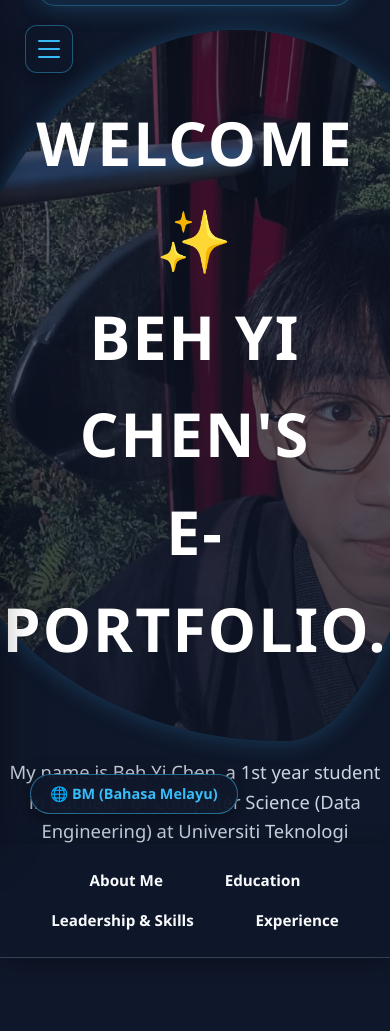
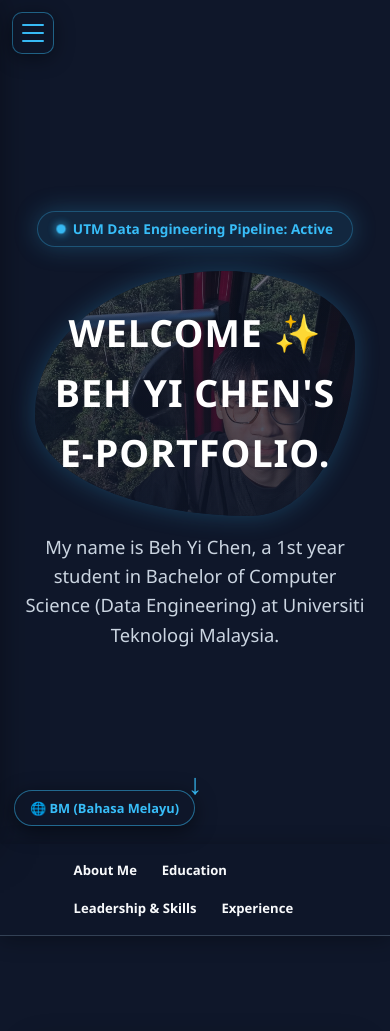
Before and after one commit to Chenbeh1219/e-portfolio, a plain HTML site: page index.html in a window 390 px wide. Shown: the top 1031 px of the page. Drawn offline with Linux system fonts and the light colour scheme.

Commit message:
index-portfolio-updated

```diff
--- a/index.html
+++ b/index.html
@@ -38,13 +38,13 @@
     /* --- 2. TOP-LEFT HAMBURGER MENU ICON & DRAWER --- */
     .menu-icon-btn {
       position: fixed;
-      top: 25px;
-      left: 25px;
-      width: 48px;
-      height: 48px;
-      background: rgba(15, 23, 42, 0.85);
+      top: 16px;
+      left: 16px;
+      width: 46px;
+      height: 46px;
+      background: rgba(15, 23, 42, 0.92);
       backdrop-filter: blur(12px);
-      border: 1px solid rgba(56, 189, 248, 0.4);
+      border: 1px solid rgba(56, 189, 248, 0.45);
       border-radius: 12px;
       display: flex;
       flex-direction: column;
@@ -83,6 +83,7 @@
       top: 0;
       left: -320px;
       width: 300px;
+      max-width: 85vw;
       height: 100vh;
       background: rgba(15, 23, 42, 0.96);
       backdrop-filter: blur(20px);
@@ -157,7 +158,7 @@
 
     /* --- 3. FULL SCREEN HERO SECTION --- */
     #hero-section {
-      height: 100vh;
+      min-height: 100vh;
       display: flex;
       flex-direction: column;
       justify-content: center;
@@ -167,6 +168,7 @@
       position: relative;
       color: white;
       overflow: hidden;
+      padding: 5rem 1.5rem 4rem 1.5rem;
     }
 
     .pipeline-badge {
@@ -205,7 +207,7 @@
       display: flex;
       justify-content: center;
       align-items: center;
-      padding: 4rem;
+      padding: 3rem 2rem;
       margin-bottom: 1rem;
     }
 
@@ -239,7 +241,7 @@
 
     .scroll-arrow {
       position: absolute;
-      bottom: 30px;
+      bottom: 24px;
       font-size: 1.8rem;
       color: var(--accent-color);
       text-decoration: none;
@@ -250,21 +252,25 @@
     nav {
       position: sticky;
       top: 0;
-      background-color: rgba(15, 23, 42, 0.92);
+      background-color: rgba(15, 23, 42, 0.94);
       backdrop-filter: blur(12px);
-      padding: 1rem;
+      padding: 0.9rem 1rem;
       text-align: center;
       z-index: 99;
       border-bottom: 1px solid #334155;
       box-shadow: 0 4px 20px rgba(0,0,0,0.3);
+      display: flex;
+      flex-wrap: wrap;
+      justify-content: center;
+      align-items: center;
+      gap: 0.4rem;
     }
 
     nav a {
       color: var(--text-main);
       text-decoration: none;
-      margin: 0 0.8rem;
       font-weight: 600;
-      padding: 0.5rem 1rem;
+      padding: 0.45rem 0.85rem;
       border-radius: 6px;
       transition: all 0.25s ease;
       display: inline-block;
@@ -441,13 +447,13 @@
     /* --- 9. FLOATING CONTROLS (Bottom-Left & Bottom-Right) --- */
     .lang-floating-btn {
       position: fixed;
-      bottom: 30px;
-      left: 30px;
-      background: rgba(15, 23, 42, 0.9);
+      bottom: 24px;
+      left: 20px;
+      background: rgba(15, 23, 42, 0.92);
       backdrop-filter: blur(12px);
       color: var(--accent-color);
       border: 1px solid rgba(56, 189, 248, 0.5);
-      padding: 0.6rem 1.2rem;
+      padding: 0.6rem 1.15rem;
       border-radius: 50px;
       display: flex;
       align-items: center;
@@ -469,11 +475,11 @@
 
     .back-to-top {
       position: fixed;
-      bottom: 30px;
-      right: 30px;
+      bottom: 24px;
+      right: 20px;
       width: 45px;
       height: 45px;
-      background: rgba(15, 23, 42, 0.85);
+      background: rgba(15, 23, 42, 0.9);
       backdrop-filter: blur(10px);
       color: var(--accent-color);
       border: 1px solid rgba(56, 189, 248, 0.4);
@@ -502,7 +508,58 @@
       transform: translateY(-3px);
     }
 
-    /* --- 10. FOOTER --- */
+    /* --- 10. MOBILE RESPONSIVE OVERLAP FIXES --- */
+    @media (max-width: 768px) {
+      body {
+        padding-bottom: 84px;
+      }
+
+      .menu-icon-btn {
+        top: 12px;
+        left: 12px;
+        width: 42px;
+        height: 42px;
+        border-radius: 10px;
+      }
+
+      nav {
+        justify-content: flex-start;
+        padding: 0.65rem 0.75rem 0.65rem 64px;
+        gap: 0.35rem;
+        min-height: 66px;
+      }
+
+      nav a {
+        margin: 0;
+        padding: 0.35rem 0.6rem;
+        font-size: 0.82rem;
+      }
+
+      #hero-section h1 {
+        font-size: 2.35rem;
+        letter-spacing: 1px;
+      }
+
+      .title-container {
+        padding: 2rem 1.25rem;
+      }
+
+      .lang-floating-btn {
+        bottom: 18px;
+        left: 14px;
+        padding: 0.5rem 0.95rem;
+        font-size: 0.8rem;
+      }
+
+      .back-to-top {
+        bottom: 18px;
+        right: 14px;
+        width: 40px;
+        height: 40px;
+      }
+    }
+
+    /* --- 11. FOOTER --- */
     footer {
       text-align: center;
       padding: 3rem 1rem;
@@ -511,7 +568,7 @@
       border-top: 1px solid #334155;
     }
 
-    /* --- 11. ANIMATIONS --- */
+    /* --- 12. ANIMATIONS --- */
     @keyframes morphBlob {
       0% { border-radius: 40% 60% 70% 30% / 40% 50% 60% 50%; }
       100% { border-radius: 60% 40% 30% 70% / 60% 30% 70% 40%; }
@@ -585,7 +642,7 @@
     <a href="#nav-bar" class="scroll-arrow">↓</a>
   </header>
 
-  <!-- STICKY NAVIGATION (Curriculums removed from here) -->
+  <!-- STICKY NAVIGATION -->
   <nav id="nav-bar">
     <a href="#about" class="nav-link" data-en="About Me" data-ms="Tentang Saya">About Me</a>
     <a href="#education" class="nav-link" data-en="Education" data-ms="Pendidikan">Education</a>
@@ -693,7 +750,7 @@
         <div class="card">
           <h3 data-en="Waiter & Service Crew" data-ms="Pelayan & Kru Perkhidmatan">Waiter & Service Crew</h3>
           <p><strong>2026</strong></p>
-          <p data-en="Handled food and beverage orders, delivered attentive customer service, and maintained dining area standards." data-ms="Mengendalikan pesanan makanan dan minuman, memberikan perkhidmatan pelanggan yang teliti, dan mengekalkan kawasan makan.">Handled food and beverage orders, delivered attentive customer service, and maintained dining area standards.</p>
+          <p data-en="Handled food and beverage orders, delivered attentive customer service, and maintained dining area standards." data-ms="Mengendalikan pesanan makanan dan minuman, memberikan perkhidmatan pelanggan yang teliti, dan mengekalkan standard kawasan makan.">Handled food and beverage orders, delivered attentive customer service, and maintained dining area standards.</p>
         </div>
 
         <div class="card">
```
